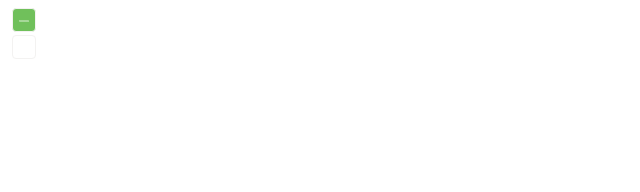
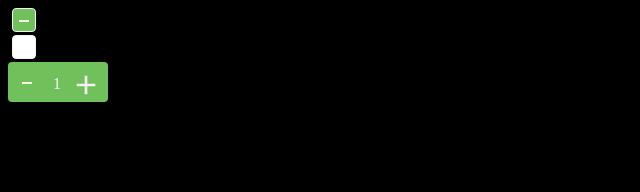
Before and after one commit to NANDRYS/Severanochka, a plain HTML site: page BEM/5/index.html in a window 1280 px wide. Shown: the whole page, without its empty margins (0-640 px from the left). Drawn offline with Linux system fonts and the light colour scheme.

Commit message:
добавил блок couter css

```diff
--- a/BEM/5/index.html
+++ b/BEM/5/index.html
@@ -1,5 +1,6 @@
 <!DOCTYPE html>
 <html lang="en">
+
 <head>
     <meta charset="UTF-8">
     <meta name="viewport" content="width=device-width, initial-scale=1.0">
@@ -7,8 +8,59 @@
     <link rel="stylesheet" href="../index.css">
     <title>Document</title>
 </head>
+
 <body>
+
     <input class="show" type="checkbox">
+
     <input class="checkbox" type="checkbox">
+
+    <div class="counter">
+        <input class="counter__minus" name="switch" type="radio" id="control1" checked>
+        <input class="counter__plus" name="switch" type="radio" id="control2">
+        <input class="counter__minus" name="switch" type="radio" id="control3">
+        <input class="counter__plus" name="switch" type="radio" id="control4">
+        <div class="counter__slide">
+            <div class="counter__number">1</div>
+            <div class="counter__number">2</div>
+            <div class="counter__number">3</div>
+            <div class="counter__number">4</div>
+        </div>
+        <div class="counter__switches">
+            <div class="counter__switches--positions">
+                <label for="control4">
+                    <img src="img/minus.png" alt="">
+                </label>
+                <label for="control2">
+                    <img src="img/plus.svg" alt="">
+                </label>
+            </div>
+            <div class="counter__switches--positions">
+                <label for="control1">
+                    <img src="img/minus.png" alt="">
+                </label>
+                <label for="control3">
+                    <img src="img/plus.svg" alt="">
+                </label>
+            </div>
+            <div class="counter__switches--positions">
+                <label for="control2">
+                    <img src="img/minus.png" alt="">
+                </label>
+                <label for="control4">
+                    <img src="img/plus.svg" alt="">
+                </label>
+            </div>
+            <div class="counter__switches--positions">
+                <label for="control3">
+                    <img src="img/minus.png" alt="">
+                </label>
+                <label for="control1">
+                    <img src="img/plus.svg" alt="">
+                </label>
+            </div>
+        </div>
+    </div>
 </body>
+
 </html>
--- a/BEM/5/style.css
+++ b/BEM/5/style.css
@@ -1,4 +1,9 @@
-.show,.checkbox{
+body {
+    background-color: black;
+}
+
+.show,
+.checkbox {
     background-color: var(--secondary-color);
     border: 1px solid var(--lightest-grayscale-color);
     display: flex;
@@ -10,14 +15,14 @@
     border-radius: 4px;
 }
 
-.show::after{
-    content: url(img/Shape\ \(Stroke\).png);
+.show::after {
+    content: url(img/minus.png);
     position: relative;
     top: -12%;
 }
 
-.show:checked::after{
-    content: url(img/MaterialSymbolsAdd.svg);
+.show:checked::after {
+    content: url(img/plus.svg);
     display: flex;
     justify-content: center;
     align-items: center;
@@ -26,13 +31,13 @@
     top: 4%;
 }
 
-.checkbox{
+.checkbox {
     background-color: white;
 }
 
 
 
-.checkbox:checked::after{
+.checkbox:checked::after {
     content: url(img/mark.svg);
     background-color: var(--secondary-color);
     display: flex;
@@ -42,3 +47,77 @@
     height: 22px;
     border-radius: 4px;
 }
+
+.counter {
+    display: flex;
+    width: 100px;
+    height: 40px;
+    background-color: var(--secondary-color);
+    border-radius: 4px;
+    justify-content: space-between;
+    align-items: center;
+    position: relative;
+    overflow: hidden;
+}
+
+.counter__plus,
+.counter__minus {
+    display: none;
+}
+
+.counter__switches{
+    width: 30px;
+    height: 28px;
+    margin-left: 30px;
+}
+
+.counter__number{
+    font-size: var(--desc---text---s);
+    line-height: 30px;
+    padding-left: 10px;
+    color: white;
+}
+
+.counter__slide {
+    position: absolute;
+    top: 12px;
+    left: 35px;
+    height: 30px;
+    width: 30px;
+}
+
+.counter__switches--positions {
+    display: none;
+    position: absolute;
+    top: 8px;
+    left: 14px;
+}
+
+.counter__switches--positions label:last-child {
+    position: absolute;
+    top: -1px;
+    left: 48px;
+}
+
+#control1:checked~.counter__slide {
+    transform: translateY(-5px);
+}
+
+#control2:checked~.counter__slide {
+    transform: translateY(-35px);
+}
+
+#control3:checked~.counter__slide {
+    transform: translateY(-65px);
+}
+
+#control4:checked~.counter__slide {
+    transform: translateY(-95px);
+}
+
+#control1:checked~.counter__switches .counter__switches--positions:nth-child(1),
+#control2:checked~.counter__switches .counter__switches--positions:nth-child(2),
+#control3:checked~.counter__switches .counter__switches--positions:nth-child(3),
+#control4:checked~.counter__switches .counter__switches--positions:nth-child(4) {
+    display: block;
+}
```
Also changed, not shown: BEM/5/img/Shape (Stroke).png (deleted), BEM/5/img/minus.png (added), BEM/5/img/plus.svg (renamed from BEM/5/img/MaterialSymbolsAdd.svg).
